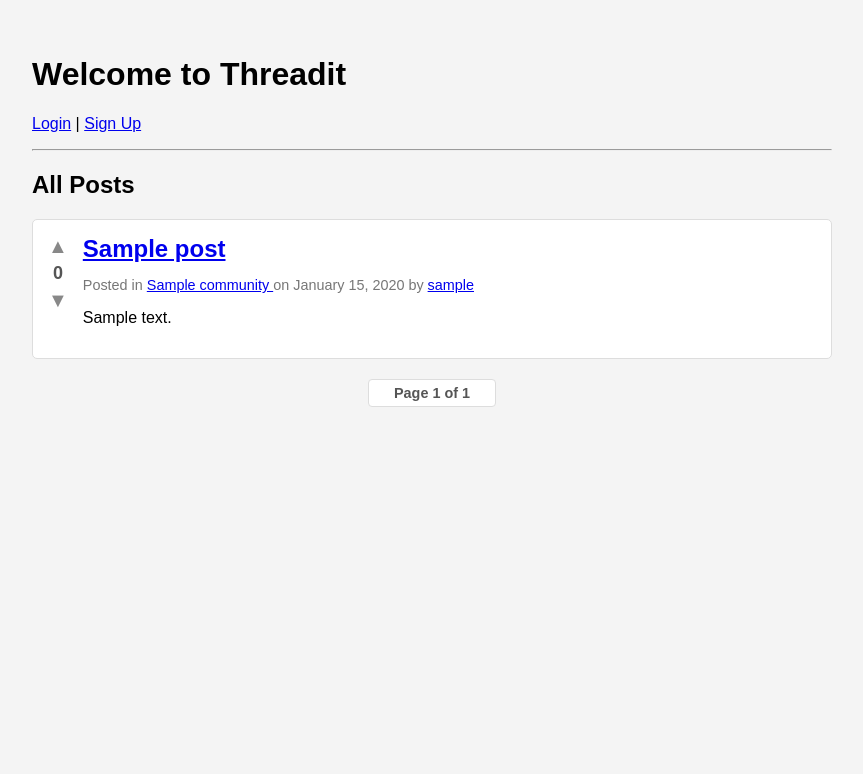
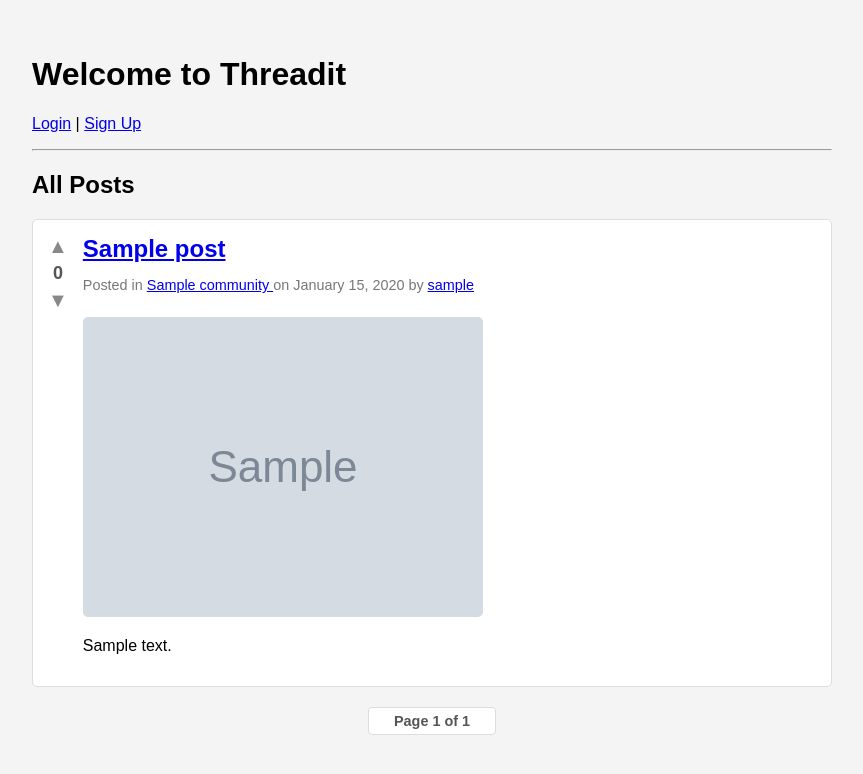
Before and after one commit to Rohan-malhotra555/threadit-django-project, a Django app: page / in a window 1280 px wide. Shown: the top 774 px of the page, without its empty margins (208-1071 px from the left). Run offline with Django 4.2, Linux system fonts and the light colour scheme; tables that the repository leaves empty hold one stand-in row (values such as "Sample post"); grey boxes marked "Sample" are stand-in pictures.

Commit message:
Implemented image uploads for the posts

```diff
--- a/core/forms.py
+++ b/core/forms.py
@@ -43,7 +43,7 @@ class PostForm(forms.ModelForm):
         # to show to the user.
         # We only want them to edit the title, content, and community.
         # The 'author' and 'created_at' will be set automatically.
-        fields = ['title', 'content', 'community']
+        fields = ['title', 'content', 'community', 'image']
 
 """
 
--- a/core/models.py
+++ b/core/models.py
@@ -49,6 +49,12 @@ class Post(models.Model):
     # We do the same for downvotes.
     downvotes = models.ManyToManyField(User, related_name='post_downvotes', blank=True)
 
+    # upload_to='post_images/': This tells Django where to save the images.
+    #   It will save them to 'MEDIA_ROOT/post_images/'
+    # blank=True, null=True: This makes the image optional.
+    #   A user can create a post *without* uploading an image.
+    image = models.ImageField(upload_to='post_image/', blank=True, null=True)
+
     @property
     def score(self):
 
--- a/core/templates/core/create_post.html
+++ b/core/templates/core/create_post.html
@@ -21,7 +21,7 @@
 
         <!-- This is the HTML form tag.
              method="POST" is crucial for sending the new post data. -->
-        <form method="POST">
+        <form method="POST" enctype="multipart/form-data">
 
             <!-- Django's mandatory CSRF security token. -->
             {% csrf_token %}
--- a/core/templates/core/home.html
+++ b/core/templates/core/home.html
@@ -126,6 +126,14 @@
                     by <a href="{% url 'profile' post.author.username %}">{{ post.author.username }}</a>
                 </p>
 
+                {% if post.image %}
+
+                    <div class="post-image-container">
+                        <img src="{{ post.image.url }}" alt="{{ post.title }}">
+                    </div>
+
+                {% endif %}
+
                 <!-- This just prints the 'content' field of the post -->
                 {% if post.content %}
 
--- a/core/views.py
+++ b/core/views.py
@@ -187,7 +187,7 @@ def create_post(request):
     if request.method == 'POST':
         # This is a POST request. User is submitting the form.
         # Create a form instance and fill it with the submitted data
-        form = PostForm(request.POST)
+        form = PostForm(request.POST, request.FILES)
 
         # Check if the form's data is valid
         if form.is_valid():
@@ -519,7 +519,7 @@ def edit_post(request, post_id):
         # This is a POST request. User is submitting the edited form.
         # We fill the PostForm with the new data from request.POST
         # AND we link it to the existing 'post' object using 'instance=post'.
-        form = PostForm(request.POST, instance=post)
+        form = PostForm(request.POST, request.FILES, instance=post)
 
         if form.is_valid():
             # The form is valid! Save the changes to the *existing* post.
--- a/static/css/style.css
+++ b/static/css/style.css
@@ -235,3 +235,10 @@ button:hover {
     font-weight: bold;
     color: #555;
 }
+
+.post-image-container img {
+    max-width: 100%; /* Ensures image is never wider than its container */
+    height: auto;    /* Maintains aspect ratio */
+    border-radius: 5px;
+    margin-top: 10px;
+}
--- a/threadit/urls.py
+++ b/threadit/urls.py
@@ -18,6 +18,9 @@ from django.contrib import admin
 # 1. You MUST import the 'include' function
 from django.urls import path, include
 
+from django.conf import settings
+from django.conf.urls.static import static
+
 urlpatterns = [
     path('admin/', admin.site.urls),
 
@@ -28,3 +31,20 @@ urlpatterns = [
     path('', include('core.urls')),
 
 ]
+
+if settings.DEBUG:
+
+    urlpatterns += static(settings.MEDIA_URL, document_root = settings.MEDIA_ROOT)
+
+"""
+static(settings.MEDIA_URL, document_root=settings.MEDIA_ROOT): This
+is the magic. It creates a new URL pattern that says, "When a request
+comes in for a URL starting with MEDIA_URL (/media/), look for the file
+in the MEDIA_ROOT folder (threadit-django-project/media/)."
+"""
+
+"""
+the STATIC AND MEDIA URL are used as prefix in the urls given by the users
+web browsers and the BASE DIR FOLDERS help in navigating and serving these
+files
+"""
```
Also changed, not shown: core/templates/core/community_detail.html (+8 -2 lines), core/templates/core/post_detail.html (+8 -0 lines), core/templates/core/profile.html (+8 -0 lines), threadit/settings.py (+13 -0 lines), core/migrations/0006_post_image.py (added), media/post_image/happy-dog-illustration-cool-print-600nw-2278572967.jpg.webp (added), media/post_image/happy-dog-illustration-cool-print-600nw-2278572967.jpg_K8uZWXO.webp (added).
